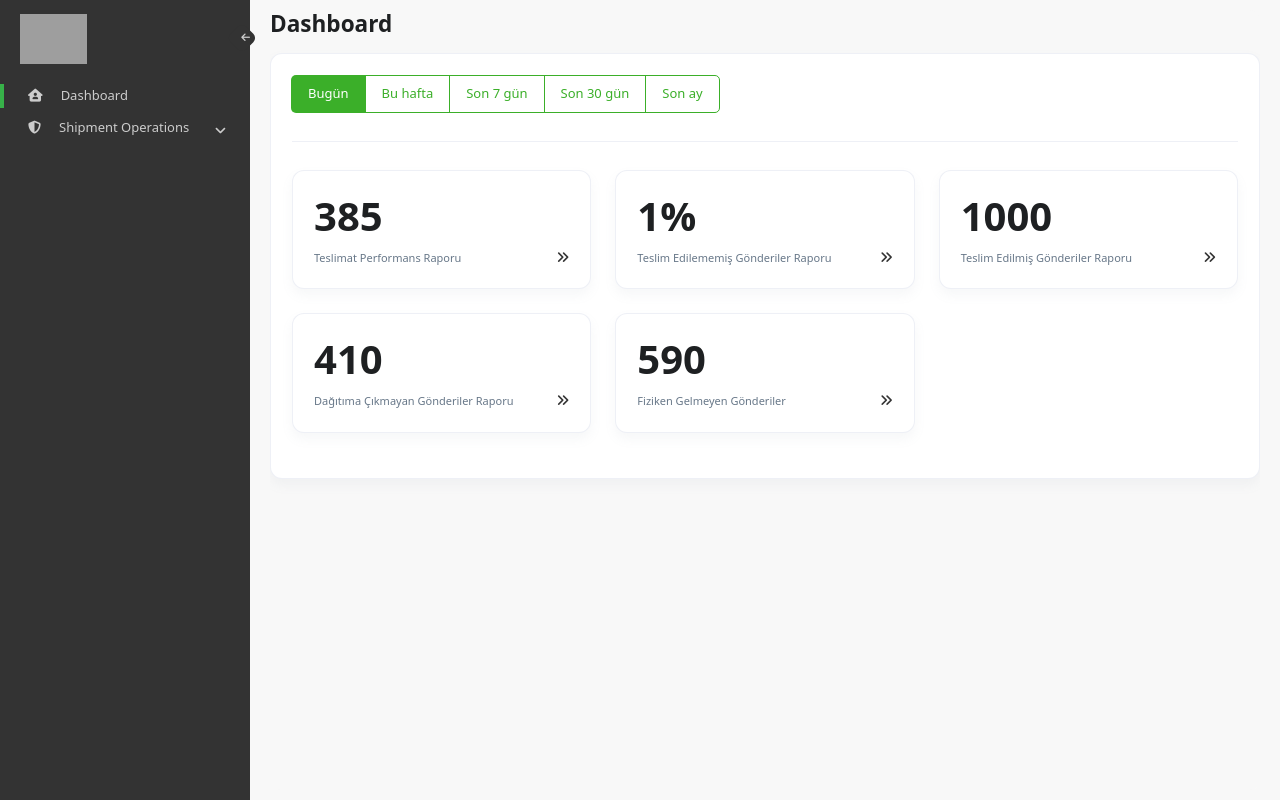
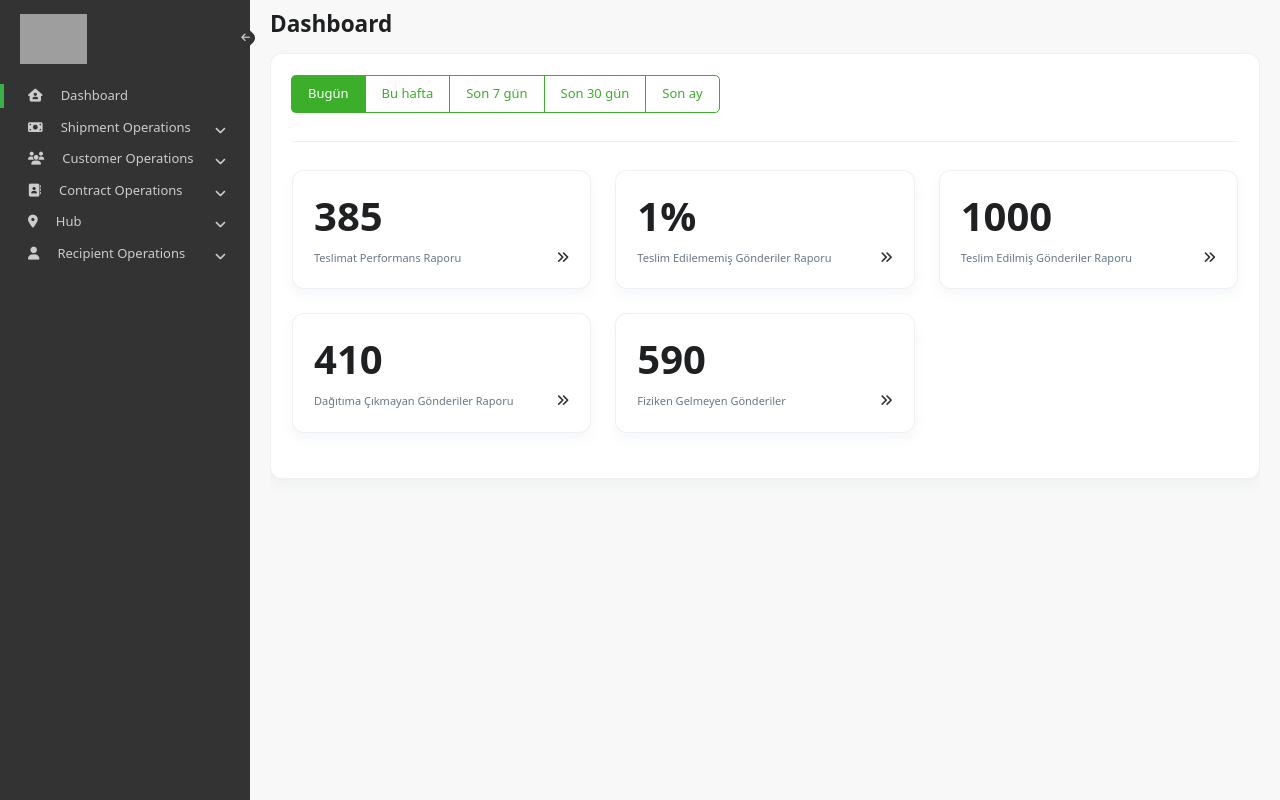
Before and after one commit to yunusemre/yet-react-redux-boilerplate, a React (Create React App) app: page / in a window 1280 px wide. Built offline with nearby package versions, Linux system fonts and the light colour scheme; grey boxes are pictures that could not be loaded.

Commit message:
updated menu

```diff
--- a/src/layout/sidebar/index.tsx
+++ b/src/layout/sidebar/index.tsx
@@ -19,7 +19,7 @@ export const Sidebar = () => {
       url: '/',
     },
     {
-      icon: 'fa-solid fa-shield-halved',
+      icon: 'fa-solid fa-money-bill',
       title: 'Shipment Operations',
       url: '',
       subMenu: [
@@ -27,6 +27,54 @@ export const Sidebar = () => {
           icon: 'fa-solid fa-shield-halved',
           title: 'Shipment Save',
           url: '/shipment-operations/saved',
+        },
+      ],
+    },
+    {
+      icon: 'fa-solid fa-users',
+      title: 'Customer Operations',
+      url: '',
+      subMenu: [
+        {
+          icon: 'fa-solid fa-shield-halved',
+          title: 'Customer Save',
+          url: '/customer-operations/saved',
+        },
+      ],
+    },
+    {
+      icon: 'fa-solid fa-address-book',
+      title: 'Contract Operations',
+      url: '',
+      subMenu: [
+        {
+          icon: 'fa-solid fa-shield-halved',
+          title: 'Customer Save',
+          url: '/contract-operations/saved',
+        },
+      ],
+    },
+    {
+      icon: 'fa-solid fa-location-dot',
+      title: 'Hub',
+      url: '',
+      subMenu: [
+        {
+          icon: 'fa-solid fa-shield-halved',
+          title: 'Customer Save',
+          url: '/contract-operations/saved',
+        },
+      ],
+    },
+    {
+      icon: 'fa-solid fa-user',
+      title: 'Recipient Operations',
+      url: '',
+      subMenu: [
+        {
+          icon: 'fa-solid fa-shield-halved',
+          title: 'Customer Save',
+          url: '/contract-operations/saved',
         },
       ],
     },
```
